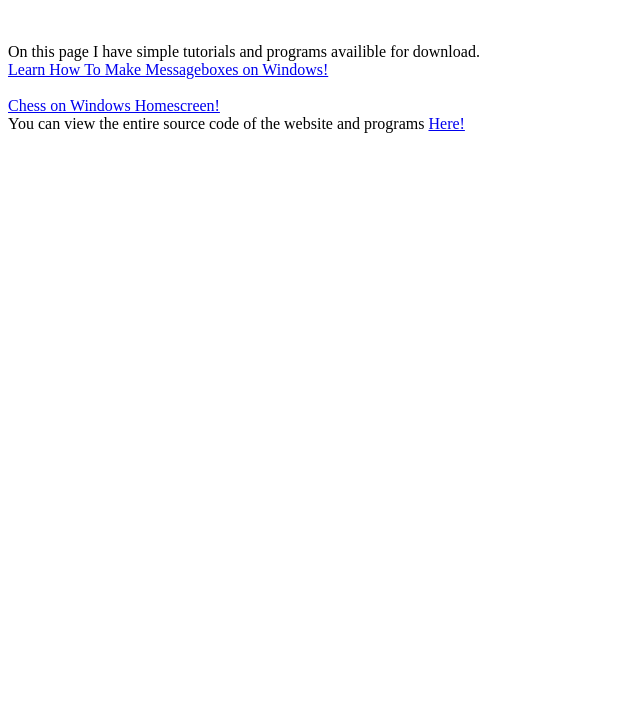
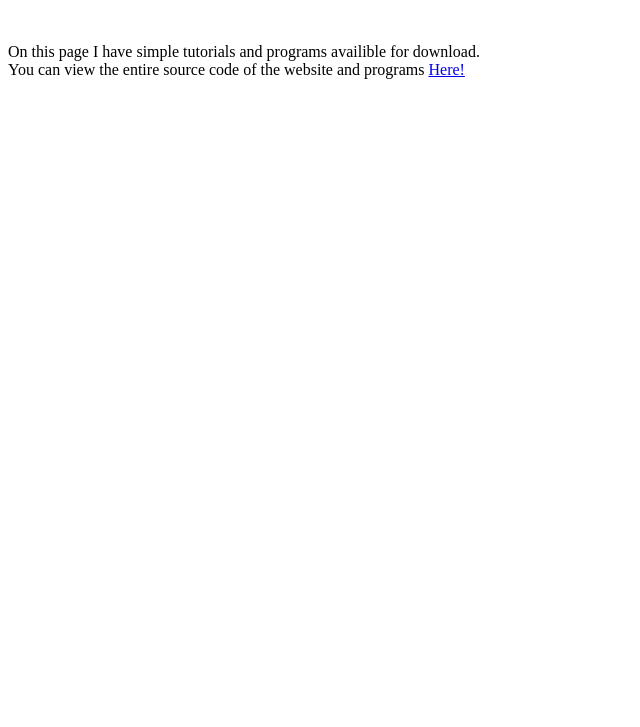
Before and after one commit to PepperSoftware98/PepperSoftware98.github.io, a plain HTML site: page index.html in a window 1280 px wide. Shown: the part 73-800 px from the top of the page, without its empty margins (0-640 px from the left). Drawn offline with Linux system fonts and the light colour scheme.

Commit message:
Update index.html

```diff
--- a/index.html
+++ b/index.html
@@ -9,9 +9,6 @@
     <br>
     On this page I have simple tutorials and programs availible for download.
     <br>
-    <a href="MessageBoxPage.html">Learn How To Make Messageboxes on Windows!</a> <br>
-    <br>
-    <a href="Chess.html">Chess on Windows Homescreen!</a> <br>
     You can view the entire source code of the website and programs <a href="https://github.com/PepperSoftware98/PepperSoftware98.github.io">Here!</a>
   </body>
 </html>
```
